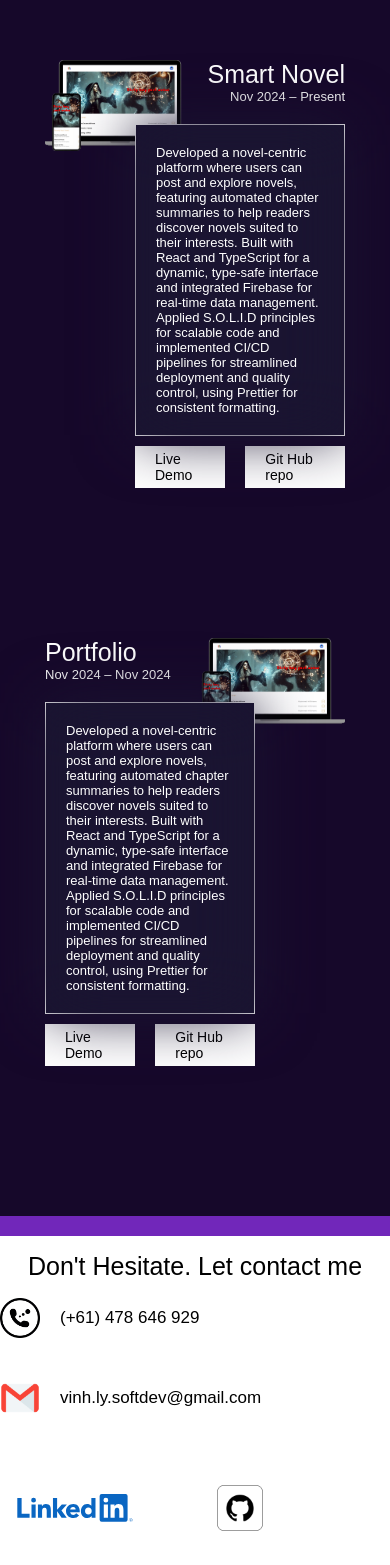
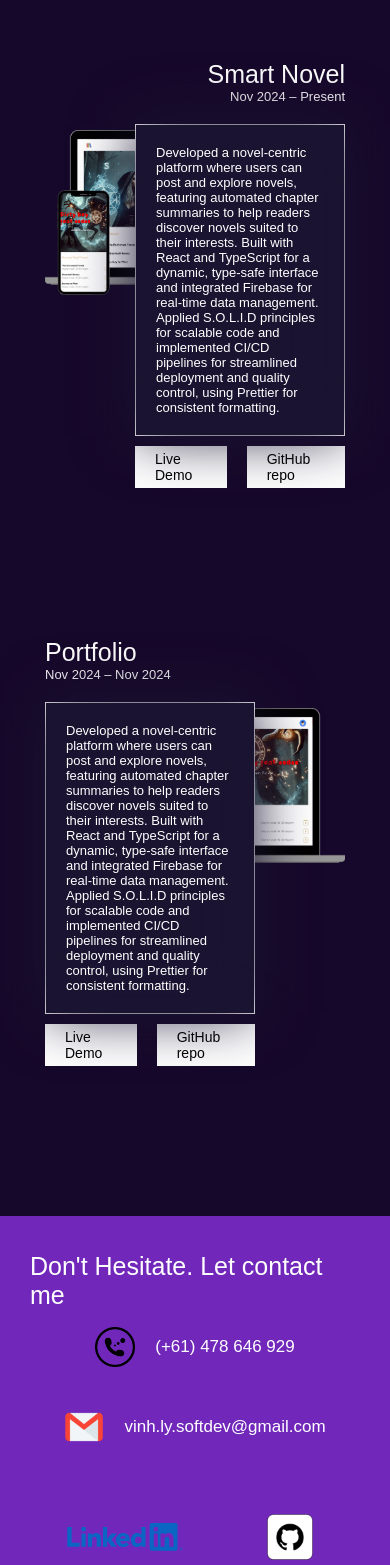
Before and after one commit to vincent-softdev/portfolio, a React (Create React App) app: page / in a window 390 px wide. Shown: the part 3738-5303 px from the top of the page. Built offline with nearby package versions, Linux system fonts and the light colour scheme; a web font is replaced by a local one.

Commit message:
responsive for projects and fix footer

```diff
--- a/src/components/card/ProjectCard.tsx
+++ b/src/components/card/ProjectCard.tsx
@@ -22,7 +22,7 @@ const ProjectCard = (props: ProjectCardProps) => {
             Live Demo
           </a>
           <a href={props.github} target="_blank" rel="noreferrer">
-            Git Hub repo
+            GitHub repo
           </a>
         </div>
       </div>
--- a/src/stylist/_mixins.scss
+++ b/src/stylist/_mixins.scss
@@ -6,6 +6,7 @@
     $map: $breakpoints,
     $key: $breakpoint,
   );
+  @debug $size;
 
   // before we actually setup the size and content, we will
   // check whether the size exist
--- a/src/stylist/_variables.scss
+++ b/src/stylist/_variables.scss
@@ -12,5 +12,5 @@ $breakpoints: (
   // For medium screens like small laptops
   lg: 1280px,
   // For large screens like desktops
-  xl: 1440px // For extra-large screens like wide monitors,,
+  xl: 1440px // For extra-large screens like wide monitors,,,
 );
--- a/src/stylist/components/_footer.scss
+++ b/src/stylist/components/_footer.scss
@@ -1,20 +1,21 @@
 @import '../variables';
 
 .footer {
-  background-color: white;
+  background-color: $text-highlight-color;
   border-top: 2rem solid $text-highlight-color;
-  color: black;
+  color: white;
   display: flex;
   flex-direction: column;
   justify-content: center;
   align-items: center;
-  margin-bottom: 5rem;
+  padding: 0rem 3rem;
 
   &-contacts {
     width: fit-content;
     display: flex;
     flex-wrap: wrap;
     gap: 4rem;
+    justify-content: center;
 
     &__icon {
       display: flex;
--- a/src/stylist/components/_projects.scss
+++ b/src/stylist/components/_projects.scss
@@ -1,4 +1,5 @@
 @import '../variables';
+@import '../mixins';
 
 .projects {
   margin-top: 20rem;
@@ -102,14 +103,24 @@
 
   &__image {
     width: 50%;
-    position: absolute; // Allow overlap with the text
+    position: absolute;
     top: 0;
     z-index: 1;
+
+    @include respond-to(md) {
+      width: 60%;
+      top: 0;
+    }
+
+    @include respond-to(sm) {
+      width: 90%;
+      top: 7rem;
+    }
 
     img {
       width: 100%;
       height: auto;
-      object-fit: cover; // Ensure the image scales properly
+      object-fit: cover;
     }
   }
 }
```
